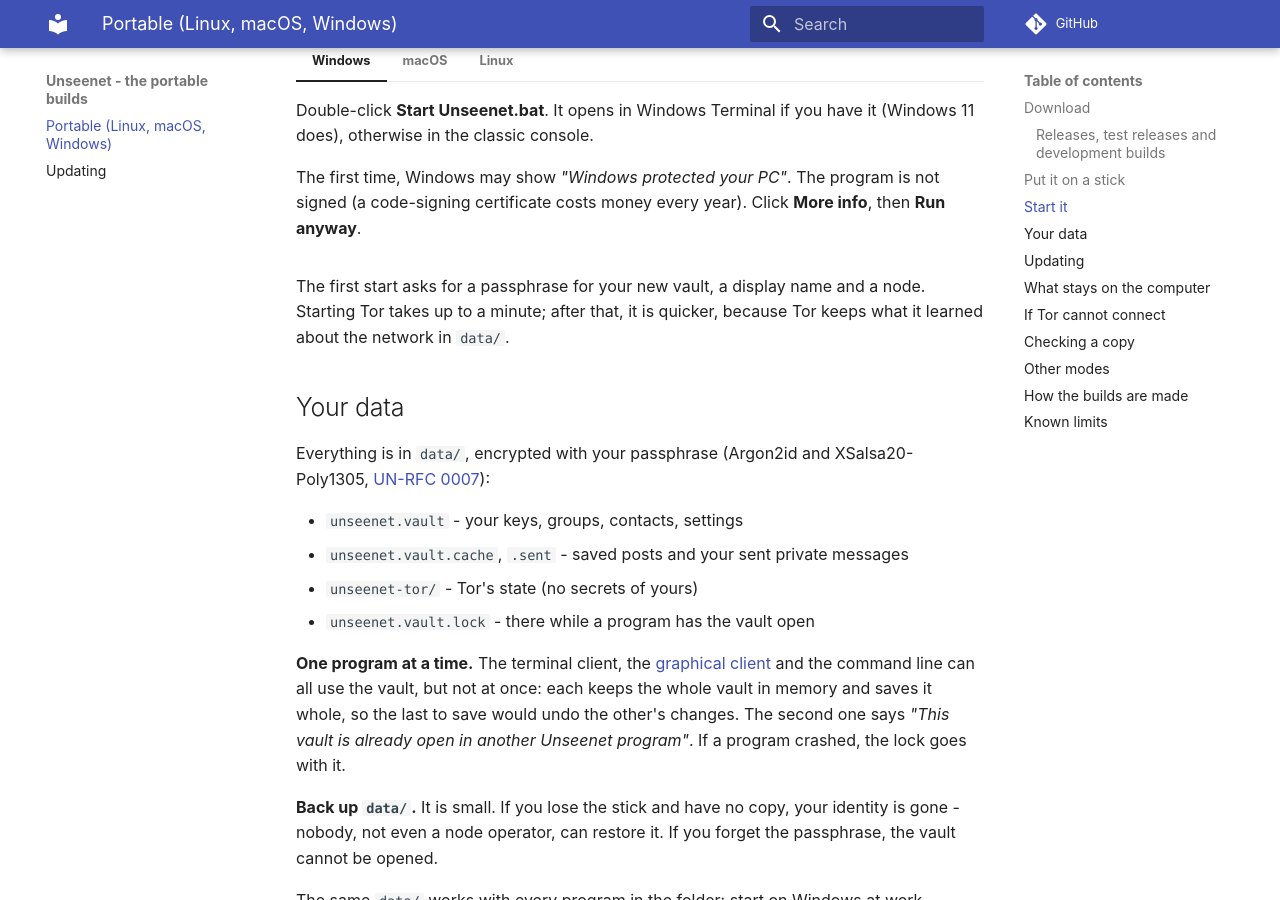
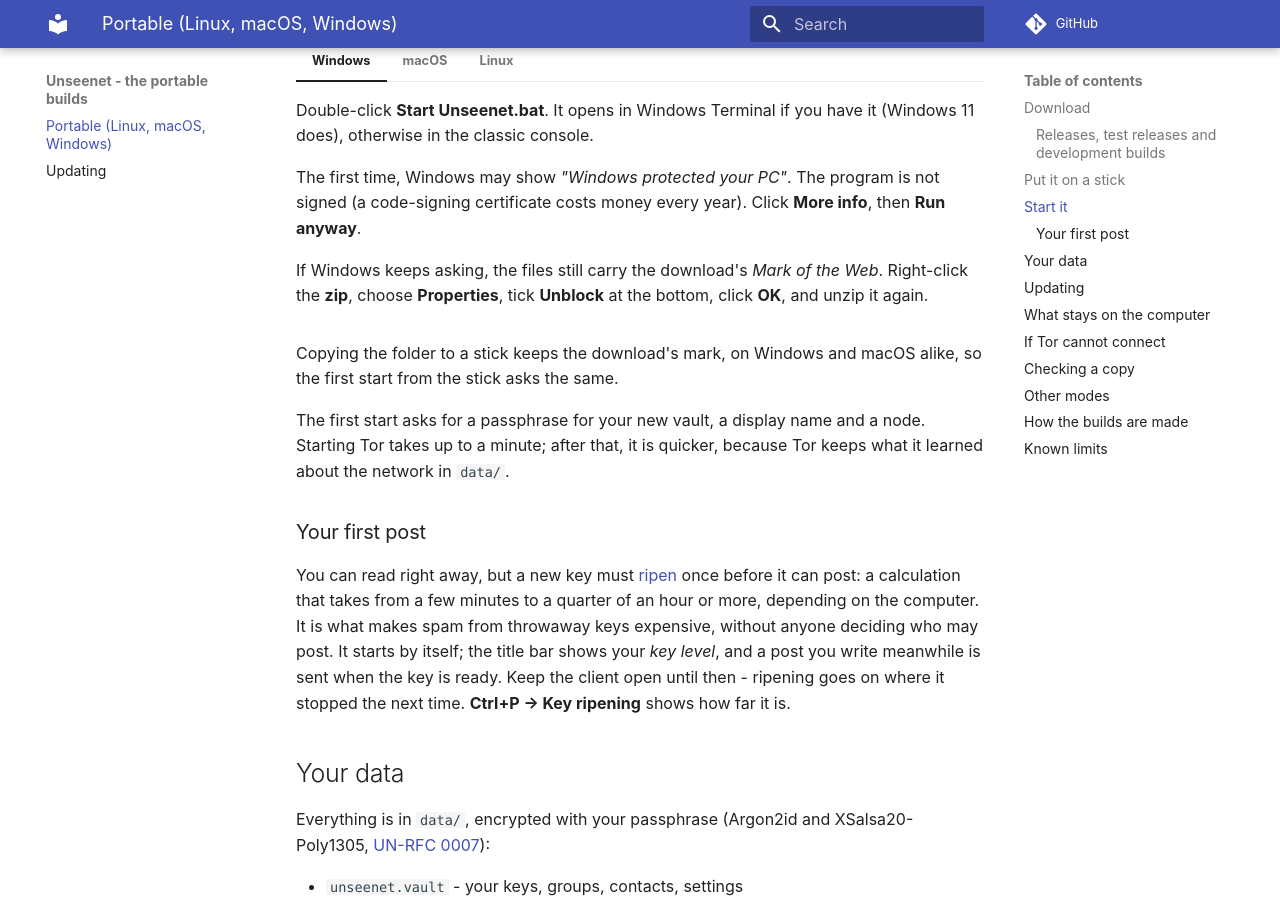
Before and after one commit to unseenet/unseenet-portable, an MkDocs documentation site: the page built from docs/portable.md, in a window 1280 px wide and 900 px high, scrolled down 1942 px. Built offline with MkDocs 1.6.1 and Material for MkDocs 9.7.7, drawn with Linux system fonts in a browser that asks for light colours; comment, search, counter and statistics services are not loaded; some of the changed text lies outside the part shown.

Commit message:
Docs: getting past Gatekeeper on macOS 15, unblocking on Windows, and the first post's ripening (#11)

````diff
--- a/docs/portable.md
+++ b/docs/portable.md
@@ -85,14 +85,41 @@ Unseenet/
     program is not signed (a code-signing certificate costs money every
     year). Click **More info**, then **Run anyway**.
 
+    If Windows keeps asking, the files still carry the download's
+    *Mark of the Web*. Right-click the **zip**, choose **Properties**, tick
+    **Unblock** at the bottom, click **OK**, and unzip it again.
+
 === "macOS"
 
-    Double-click **Start Unseenet.command**. A Terminal window opens with
-    the client.
+    Double-click **Start Unseenet.command** - not the `unseenet` program in
+    `macos-aarch64/` or `macos-x86_64/`. A Terminal window opens with the
+    client.
 
-    The first time, macOS may say the developer cannot be verified.
-    Right-click (or Ctrl-click) the file, choose **Open**, and confirm.
-    The launcher then lets macOS run the programs in its folder.
+    The first time, macOS blocks it, because the program is not signed by
+    Apple (that takes a paid developer account, and notarizing every
+    release). Let it through once:
+
+    1. Double-click **Start Unseenet.command**. macOS says it was blocked
+       or cannot be verified: click **Done** (not *Move to Trash*).
+    2. Open **System Settings → Privacy & Security**, scroll down to
+       *"Start Unseenet.command" was blocked*, and click **Open Anyway**.
+       (On macOS 14 and older, right-clicking the file and choosing
+       **Open** does the same.)
+    3. Double-click it again and confirm.
+
+    The launcher then lets macOS run the programs in its folder. Files from
+    a download are marked as quarantined, and *Open Anyway* only lets the one
+    file through, not the Python library and Tor beside it - so if you
+    start `macos-…/unseenet` directly, macOS says **"Python.framework" is
+    damaged**. It is not: click **Cancel** and use the launcher. Or clear
+    the mark on the whole folder yourself, in Terminal:
+
+    ```bash
+    xattr -dr com.apple.quarantine ~/Downloads/Unseenet
+    ```
+
+    A zip fetched in Terminal (`curl -LO …` or `wget …`) is not
+    quarantined at all.
 
 === "Linux"
 
@@ -106,9 +133,24 @@ Unseenet/
     permission; the script starts the program anyway, through the system's
     program loader.
 
+Copying the folder to a stick keeps the download's mark, on Windows and
+macOS alike, so the first start from the stick asks the same.
+
 The first start asks for a passphrase for your new vault, a display name and
 a node. Starting Tor takes up to a minute; after that, it is quicker,
 because Tor keeps what it learned about the network in `data/`.
+
+### Your first post
+
+You can read right away, but a new key must
+[ripen](https://unseenet.org/spec/un-rfc-0025/) once before it can post: a
+calculation that takes from a few minutes to a quarter of an hour or more,
+depending on the computer.
+It is what makes spam from throwaway keys expensive, without anyone
+deciding who may post. It starts by itself; the title bar shows your *key
+level*, and a post you write meanwhile is sent when the key is ready. Keep
+the client open until then - ripening goes on where it stopped the next
+time. **Ctrl+P → Key ripening** shows how far it is.
 
 ## Your data
 
@@ -245,7 +287,8 @@ The graphical build is the same with `unseenet-gui` and
 
 ## Known limits
 
-- The programs are not code-signed, hence the warnings on first start.
+- The programs are not code-signed or notarized, hence the warnings on
+  first start ([#11](https://github.com/unseenet/unseenet-portable/issues/11)).
 - No 32-bit builds, and no Linux on ARM yet (the Tor Project offers no
   stable Expert Bundle for it).
 - Linux builds need glibc 2.35 or newer (Ubuntu 22.04, Debian 12, Fedora 36
````
Also changed, not shown: 1 other file.
